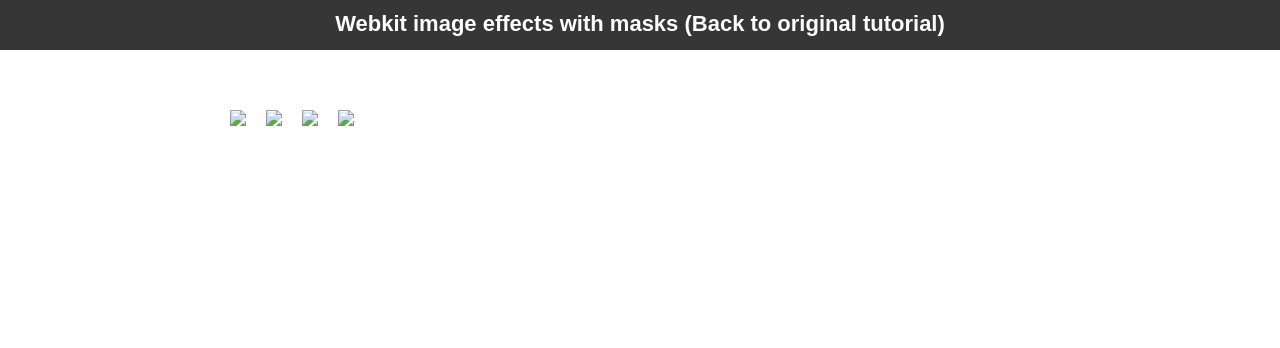
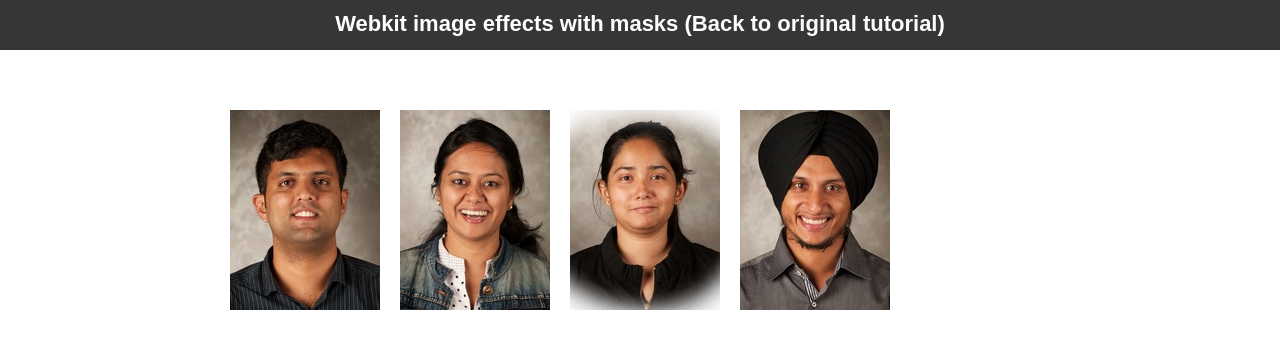
Before and after one commit to madhok/Appception, a plain HTML site: page index.html in a window 1280 px wide. Drawn offline with Linux system fonts and the light colour scheme.

Commit message:
Corrected image filenames

```diff
--- a/index.html
+++ b/index.html
@@ -19,10 +19,10 @@
         </header>
 
         <div id="examples">
-            <img class="type1" src="images/logo.png" />
-            <img class="type2" src="images/logo2.png" />
-            <img class="type3" src="images/logo3.png" />
-            <img class="type4" src="images/logo4.png" />
+            <img class="type1" src="images/Madhok.jpg" />
+            <img class="type2" src="images/Rashmi.jpg" />
+            <img class="type3" src="images/Shama.jpg" />
+            <img class="type4" src="images/Prabhjot.jpg" />
         </div>
     </body>
 </html>
```
